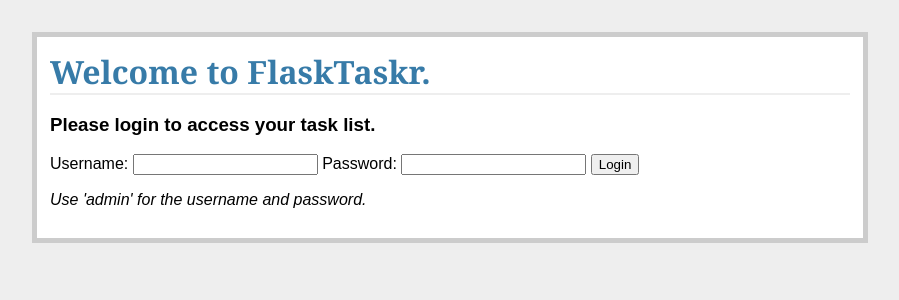
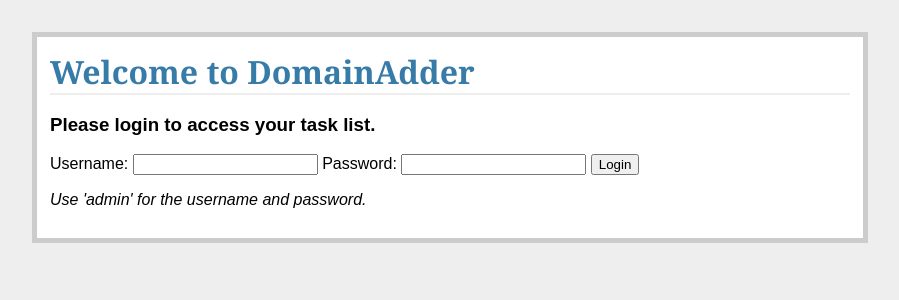
Before and after one commit to dternyak/domainadder, a Flask app: page / in a window 1280 px wide. Shown: the top 300 px of the page, without its empty margins (190-1089 px from the left). Run offline with Flask 2, Linux system fonts and the light colour scheme.

Commit message:
Name Change Again

```diff
--- a/app/templates/login.html
+++ b/app/templates/login.html
@@ -1,6 +1,6 @@
 {% extends "template.html" %}
 {% block content %}
-  <h1>Welcome to FlaskTaskr.</h1>
+  <h1>Welcome to DomainAdder</h1>
   <h3>Please login to access your task list.</h3>
   <form method="post" action="/">
     Username: <input type="text" name="username"
```
